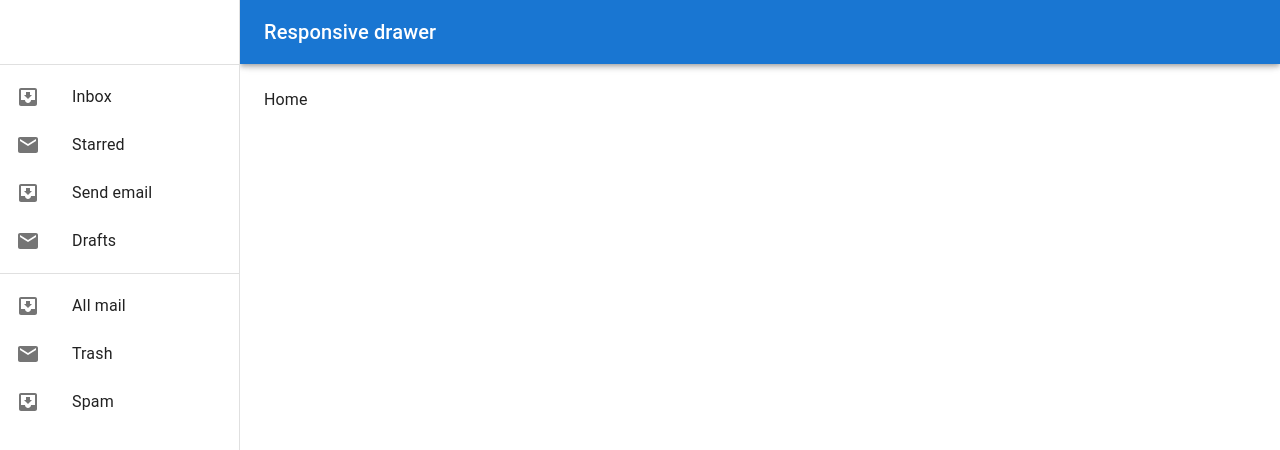
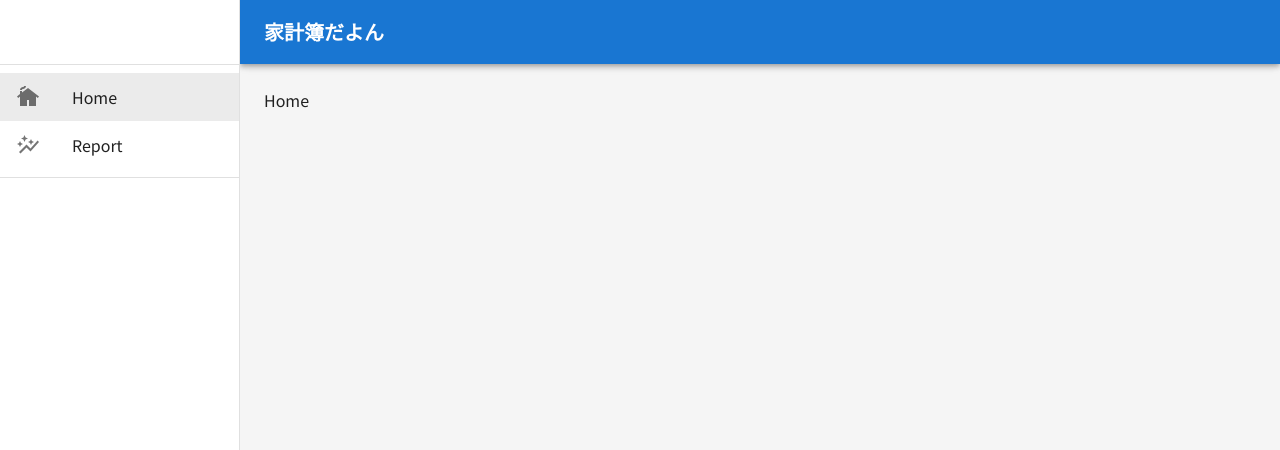
Before and after one commit to kotatama18/house_hold_app, a React (Create React App) app: page / in a window 1280 px wide. Shown: the top 450 px of the page. Built offline with nearby package versions, Linux system fonts and the light colour scheme.

Commit message:
セクション3 アプリに共通するレイアウトを作成しよう(完了）

```diff
--- a/public/index.html
+++ b/public/index.html
@@ -15,6 +15,9 @@
       user's mobile device or desktop. See https://developers.google.com/web/fundamentals/web-app-manifest/
     -->
     <link rel="manifest" href="%PUBLIC_URL%/manifest.json" />
+    <link rel="preconnect" href="https://fonts.googleapis.com">
+    <link rel="preconnect" href="https://fonts.gstatic.com" crossorigin>
+    <link href="https://fonts.googleapis.com/css2?family=Noto+Sans+JP:wght@100..900&display=swap" rel="stylesheet">
     <!--
       Notice the use of %PUBLIC_URL% in the tags above.
       It will be replaced with the URL of the `public` folder during the build.
--- a/src/App.tsx
+++ b/src/App.tsx
@@ -5,9 +5,16 @@
 import Report from './pages/Report.tsx';
 import NoMatch from './pages/NoMatch.tsx';
 import AppLayout from './components/layout/AppLayout.tsx';
+import {theme} from "./theme/theme.ts";
+import { ThemeProvider } from '@emotion/react';
+import { CssBaseline } from '@mui/material';
 
 function App() {
   return (
+    // アプリ全体にテーマを反映させる
+    <ThemeProvider theme={theme}>
+    {/* ブラウザのデフォルトCSSをリセットしてMUIのテーマを反映させる */}
+    <CssBaseline />
     <Router>
         <Routes>
           <Route path="/" element={<AppLayout />}>
@@ -17,6 +24,7 @@
           </Route>
         </Routes>
     </Router>
+    </ThemeProvider>
   );
 }
 
--- /dev/null
+++ b/src/components/common/SideBar.tsx
@@ -0,0 +1,114 @@
+import { Box, Divider, Drawer, List, ListItem, ListItemButton, ListItemIcon, ListItemText, Toolbar } from '@mui/material'
+import React, {CSSProperties} from 'react'
+import InboxIcon from '@mui/icons-material/MoveToInbox';
+import MailIcon from  '@mui/icons-material/Mail'
+import CottageIcon from '@mui/icons-material/Cottage';
+import AutoGraphIcon from '@mui/icons-material/AutoGraph';
+import { NavLink } from 'react-router-dom';
+
+interface SideBarProps {
+    drawerWidth:number,
+    mobileOpen:boolean,
+    handleDrawerClose: ()=> void,
+    handleDrawerTransitionEnd: ()=> void,
+}
+
+//サイドバーに出てくる要素の型定義
+interface menuItem {
+    text: string,
+    path: string,
+    icon: React.ComponentType,
+}
+
+const SideBar = ({drawerWidth, mobileOpen, handleDrawerClose, handleDrawerTransitionEnd}:SideBarProps) => {
+
+    //　サイドバーに出てくる要素を定義する
+    const MenuItems: menuItem[] =[
+        {text: "Home", path: "/", icon: CottageIcon},
+        {text: "Report", path: "/report", icon: AutoGraphIcon}
+    ]
+
+    const baseLinkStyle :CSSProperties ={
+        textDecoration: "none",
+        color: "inherit",
+        display: "block"
+    }
+
+    //サイドバーの要素をクリックすると、背景色が変化する
+    const activeLinkStyle:CSSProperties = {
+        backgroundColor: "rgba(0, 0, 0, 0.08)"
+    }
+    const drawer = (
+        <div>
+          <Toolbar />
+          {/* Dividerは斜線 */}
+          <Divider />
+          <List>
+            {MenuItems.map((item, index) => (
+            // NavLink = aタグのようなもの, to = href, isActiveは選択された要素がtrueを持つ
+            <NavLink key={item.text} to={item.path} style={({isActive}) =>{
+                return {
+                    ...baseLinkStyle,
+                    ...(isActive ? activeLinkStyle: {})
+                }
+            }}>
+              <ListItem key={index} disablePadding>
+                <ListItemButton>
+                  <ListItemIcon>
+                    {/* アイコン画像 */}
+                    <item.icon/>
+                  </ListItemIcon>
+                  <ListItemText primary={item.text} />
+                </ListItemButton>
+              </ListItem>
+              </NavLink>
+            ))}
+          </List>
+          <Divider />
+        </div>
+      );
+  return (
+    <Box
+    component="nav"
+    sx={{ width: { sm: drawerWidth }, flexShrink: { sm: 0 } }}
+    aria-label="mailbox folders"
+  >
+    {/* モバイル用 */}
+    <Drawer
+      // トリガーによってdrawerの表示・非表示を切り変えられる
+      variant="temporary"
+      open={mobileOpen}
+      onTransitionEnd={handleDrawerTransitionEnd}
+      onClose={handleDrawerClose}
+      // ドロワーの開く動作が向上するらしい、、、、
+      ModalProps={{
+        keepMounted: true, // Better open performance on mobile.
+      }}
+      // sx = styleのようなもの、xs=0px~ sm=600px~
+      // display :block は要素が改行され上から下に積まれる見た目になる
+      sx={{
+        display: { xs: 'block', sm: 'none' },
+        '& .MuiDrawer-paper': { boxSizing: 'border-box', width: drawerWidth },
+      }}
+    >
+      {drawer}
+    </Drawer>
+    {/* PC用 */}
+    <Drawer
+    //常に固定でdrawerが表示される(トリガー等があって変わるのではなく、下の画面サイズで自動で変わる)
+      variant="permanent"
+      // sx = styleのようなもの、xs=0px~ sm=600px~
+      // display :block は要素が改行され上から下に積まれる見た目になる
+      sx={{
+        display: { xs: 'none', sm: 'block' },
+        '& .MuiDrawer-paper': { boxSizing: 'border-box', width: drawerWidth },
+      }}
+      open
+    >
+      {drawer}
+    </Drawer>
+  </Box>
+  )
+}
+
+export default SideBar
--- a/src/components/layout/AppLayout.tsx
+++ b/src/components/layout/AppLayout.tsx
@@ -2,79 +2,48 @@
 import AppBar from '@mui/material/AppBar';
 import Box from '@mui/material/Box';
 import CssBaseline from '@mui/material/CssBaseline';
-import Divider from '@mui/material/Divider';
-import Drawer from '@mui/material/Drawer';
 import IconButton from '@mui/material/IconButton';
-import InboxIcon from '@mui/icons-material/MoveToInbox';
-import List from '@mui/material/List';
-import ListItem from '@mui/material/ListItem';
-import ListItemButton from '@mui/material/ListItemButton';
-import ListItemIcon from '@mui/material/ListItemIcon';
-import ListItemText from '@mui/material/ListItemText';
-import MailIcon from '@mui/icons-material/Mail';
 import MenuIcon from '@mui/icons-material/Menu';
 import Toolbar from '@mui/material/Toolbar';
 import Typography from '@mui/material/Typography';
 import { Outlet } from 'react-router-dom';
+import SideBar from '../common/SideBar.tsx';
 
 const drawerWidth = 240;
 
 
-export default function ResponsiveDrawer() {
+export default function AppLayout() {
+  //mobileOpenが状態を表す変数, setMobileOpenは状態変数(mobileOpen)を更新する関数
+  //useStateはReactのフックで初期状態を設定するのに使う
+  //モバイル用のドロワーが開いているかどうか
   const [mobileOpen, setMobileOpen] = React.useState(false);
+  //ドロワーが閉じるアニメーションの管理
   const [isClosing, setIsClosing] = React.useState(false);
 
+  //ドロワーを閉じる関数
   const handleDrawerClose = () => {
-    setIsClosing(true);
-    setMobileOpen(false);
+    setIsClosing(true); //ドロワーが閉じるアクションを始める
+    setMobileOpen(false); //ドロワーを閉じる
   };
 
+  //ドロワーを閉じるアクションが終わるとアニメーションをfalseにする
   const handleDrawerTransitionEnd = () => {
-    setIsClosing(false);
+    setIsClosing(false);//ドロワーが閉じるアクションが終わったらfalseに戻す
   };
 
+   //ドロワーの開閉を逆転させる
   const handleDrawerToggle = () => {
-    if (!isClosing) {
-      setMobileOpen(!mobileOpen);
+    if (!isClosing) {  //閉じるアニメーション中(isClsing is true)の時は実行しない
+      setMobileOpen(!mobileOpen); //ドロワーの開閉状態を逆転させる
     }
   };
 
-  const drawer = (
-    <div>
-      <Toolbar />
-      {/* Dividerは斜線 */}
-      <Divider />
-      <List>
-        {['Inbox', 'Starred', 'Send email', 'Drafts'].map((text, index) => (
-          <ListItem key={text} disablePadding>
-            <ListItemButton>
-              <ListItemIcon>
-                {index % 2 === 0 ? <InboxIcon /> : <MailIcon />}
-              </ListItemIcon>
-              <ListItemText primary={text} />
-            </ListItemButton>
-          </ListItem>
-        ))}
-      </List>
-      <Divider />
-      <List>
-        {['All mail', 'Trash', 'Spam'].map((text, index) => (
-          <ListItem key={text} disablePadding>
-            <ListItemButton>
-              <ListItemIcon>
-                {index % 2 === 0 ? <InboxIcon /> : <MailIcon />}
-              </ListItemIcon>
-              <ListItemText primary={text} />
-            </ListItemButton>
-          </ListItem>
-        ))}
-      </List>
-    </div>
-  );
+
 
 
   return (
-    <Box sx={{ display: 'flex' }}>
+    // 100vh = 画面全体の高さを示す
+    <Box sx={{ display: 'flex', bgcolor: (theme) => theme.palette.grey[100], minHeight: "100vh" }}>
       <CssBaseline />
       {/* ヘッダー */}
       <AppBar
@@ -96,57 +65,28 @@
             <MenuIcon />
           </IconButton>
           {/* 実際のヘッダーの文字 */}
-          <Typography variant="h6" noWrap component="div">
-            Responsive drawer
+          <Typography variant="h6" noWrap component="div" fontWeight="fontWeightBold">
+            家計簿だよん
           </Typography>
         </Toolbar>
       </AppBar>
+
       {/* サイドバー */}
-      <Box
-        component="nav"
-        sx={{ width: { sm: drawerWidth }, flexShrink: { sm: 0 } }}
-        aria-label="mailbox folders"
-      >
-        {/* モバイル用 */}
-        <Drawer
-          // トリガーによってdrawerの表示・非表示を切り変えられる
-          variant="temporary"
-          open={mobileOpen}
-          onTransitionEnd={handleDrawerTransitionEnd}
-          onClose={handleDrawerClose}
-          ModalProps={{
-            keepMounted: true, // Better open performance on mobile.
-          }}
-          // sx = styleのようなもの、xs=0px~ sm=600px~
-          // display :block は要素が改行され上から下に積まれる見た目になる
-          sx={{
-            display: { xs: 'block', sm: 'none' },
-            '& .MuiDrawer-paper': { boxSizing: 'border-box', width: drawerWidth },
-          }}
-        >
-          {drawer}
-        </Drawer>
-        {/* PC用 */}
-        <Drawer
-        //常に固定でdrawerが表示される(トリガー等があって変わるのではなく、下の画面サイズで自動で変わる)
-          variant="permanent"
-          // sx = styleのようなもの、xs=0px~ sm=600px~
-          // display :block は要素が改行され上から下に積まれる見た目になる
-          sx={{
-            display: { xs: 'none', sm: 'block' },
-            '& .MuiDrawer-paper': { boxSizing: 'border-box', width: drawerWidth },
-          }}
-          open
-        >
-          {drawer}
-        </Drawer>
-      </Box>
+      <SideBar
+        drawerWidth={drawerWidth}
+        mobileOpen ={mobileOpen}
+        handleDrawerTransitionEnd={handleDrawerTransitionEnd}
+        handleDrawerClose={handleDrawerClose}
+      />
+
       {/* メインコンテンツ */}
       <Box
         component="main"
         sx={{ flexGrow: 1, p: 3, width: { sm: `calc(100% - ${drawerWidth}px)` } }}
       >
+        {/* Toolbarは余白を出すためのもの */}
         <Toolbar />
+        {/* ここでhome,report等のコンポーネントを呼び出す */}
         <Outlet />
       </Box>
     </Box>
--- /dev/null
+++ b/src/theme/theme.ts
@@ -0,0 +1,11 @@
+import { createTheme } from "@mui/material";
+
+
+export const theme = createTheme({
+    typography: {
+        fontFamily: 'Noto Sans JP, Roboto, "Helvetica Neue", Arial, sans-serif',
+        fontWeightRegular: 400,
+        fontWeightMedium: 500,
+        fontWeightBold: 700,
+    }
+})
```
